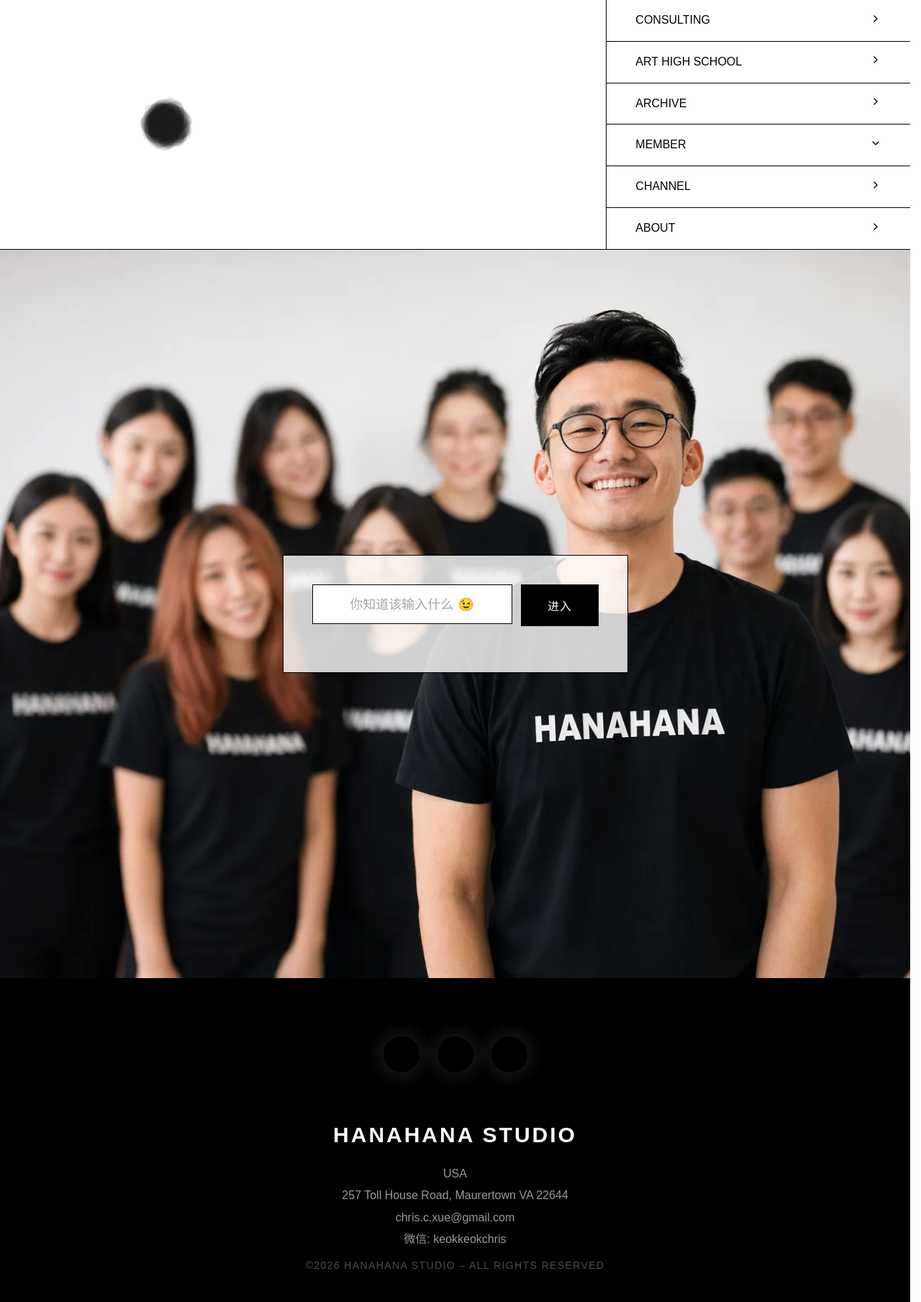
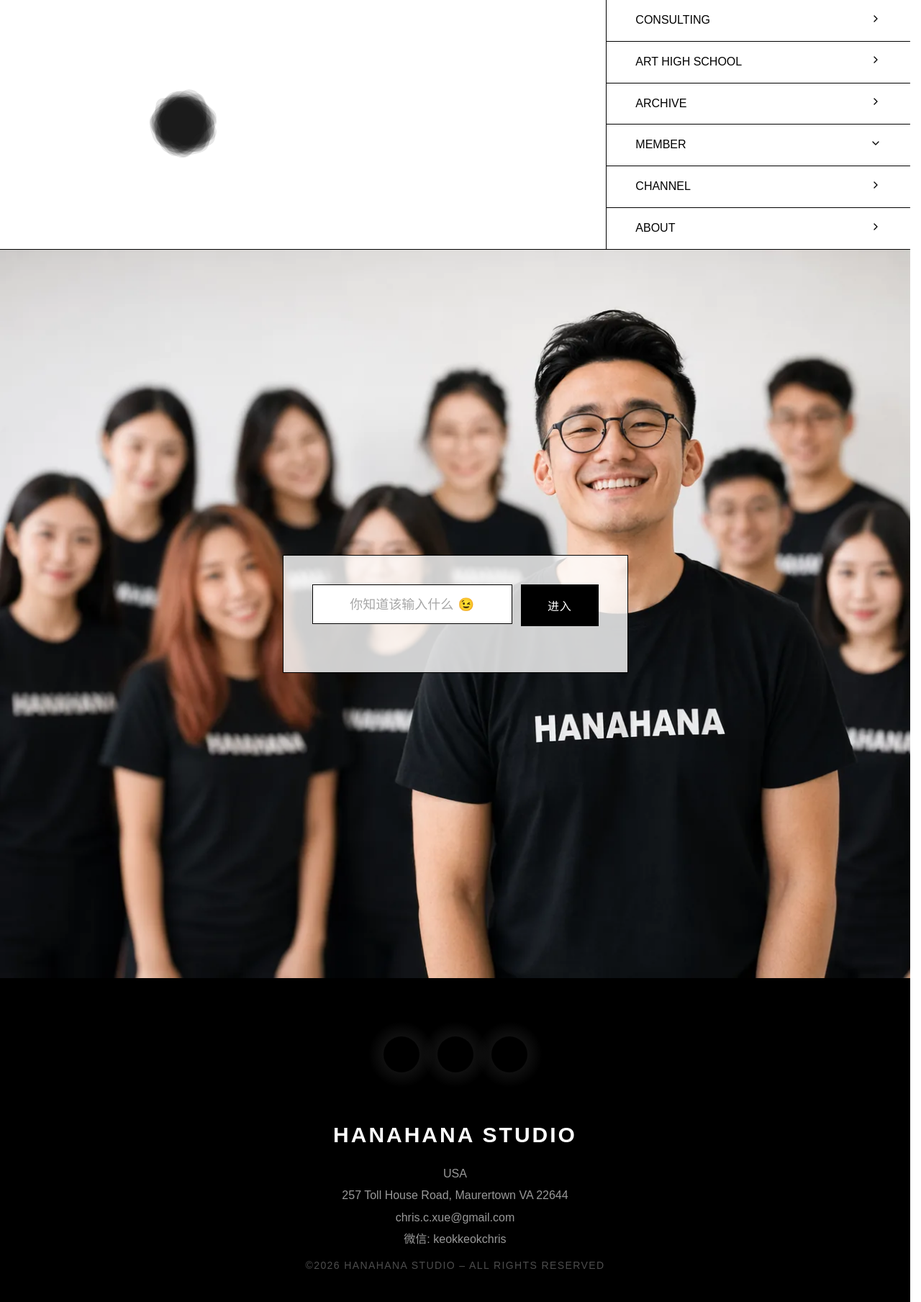
Before and after one commit to chriscxue/hanahana.studio, a Jekyll site: the page built from Member.html, in a window 1280 px wide. Shown: the whole page at 72% size. Built offline with Jekyll 4.4.1, drawn with Linux system fonts in a browser that asks for light colours; some web fonts are replaced.

Commit message:
header logo 放大到header高度的60%（207px）
之前用height:60%百分比会跟header-left的auto高度产生循环依赖，把整个header撑高到400px（右侧ABOUT下面多出一截空白）。改为直接写死207px（=header真实高度344.75px的60%），不再依赖百分比解析。

```diff
--- a/assets/css/shared.css
+++ b/assets/css/shared.css
@@ -21,7 +21,7 @@ body {
     padding: 50px 50px 50px 150px;
     border-right: 0.5px solid #000;
 }
-.logo { display: flex; align-items: center; justify-content: center; width: 160px; height: 160px; color: #000; text-decoration: none; }
+.logo { display: flex; align-items: center; justify-content: center; width: 207px; height: 207px; color: #000; text-decoration: none; }
 .mobile-nav-bar { display: none; }
 .header-right { display: flex; flex-direction: column; }
 .nav-item {
```
